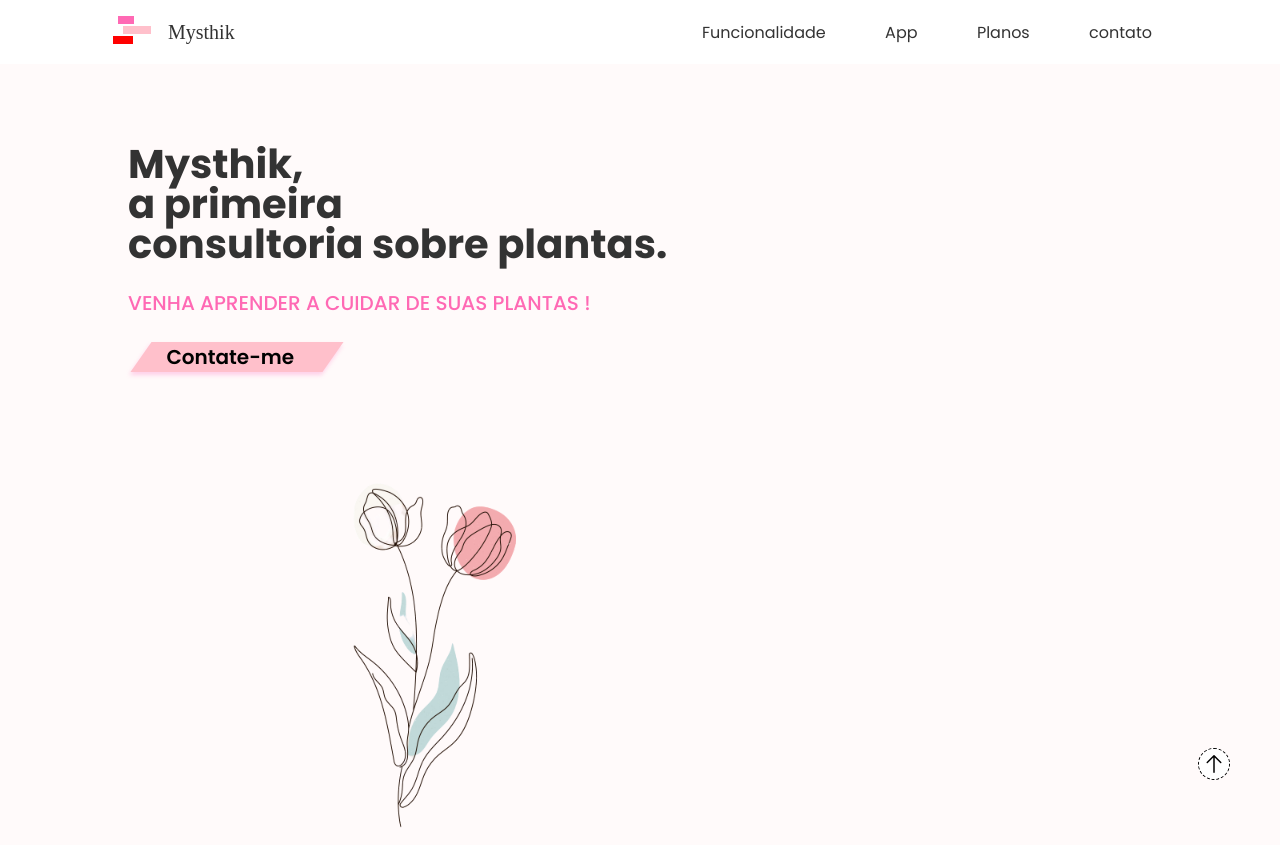
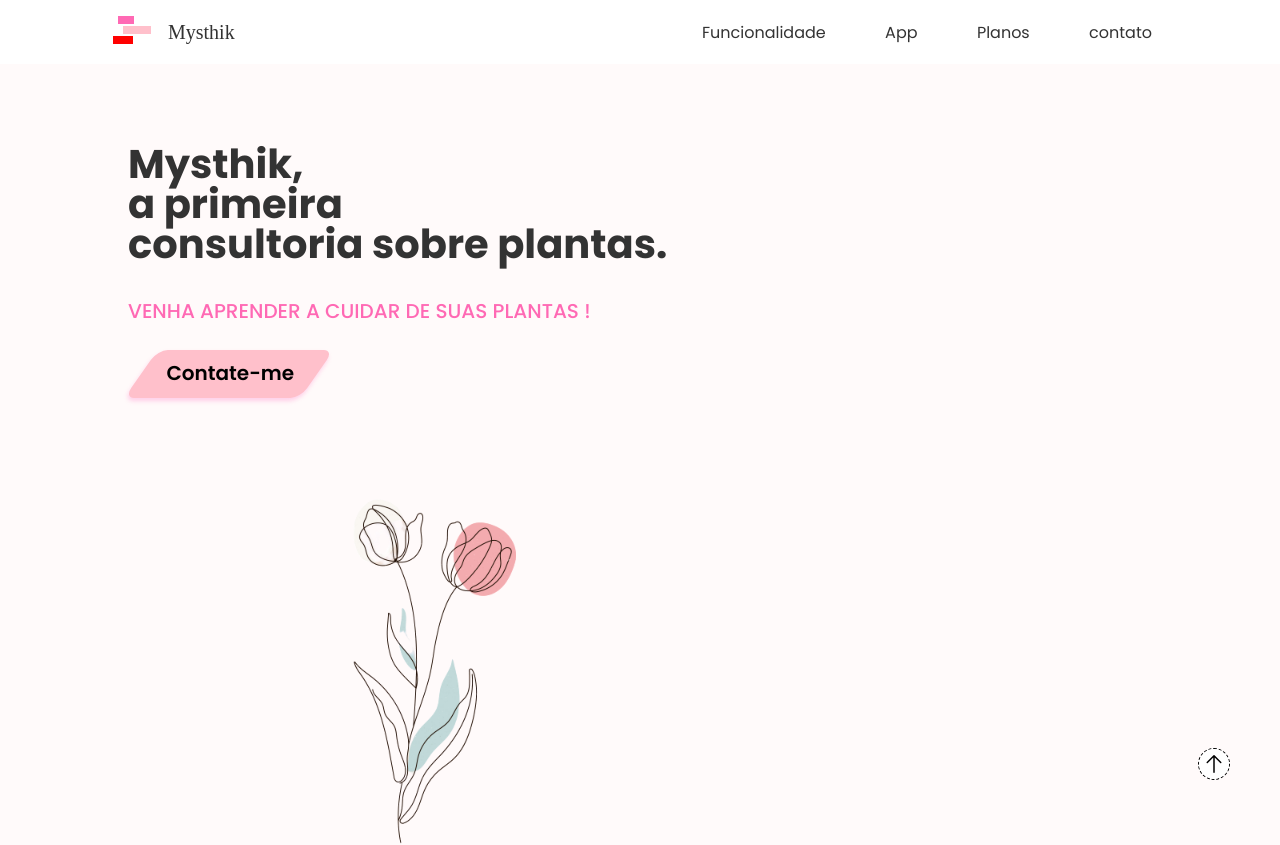
Before and after one commit to cleitonBarros/Mysthik, a React (Vite) app: page / in a window 1280 px wide. Shown: the top 845 px of the page. Built offline with nearby package versions, Linux system fonts and the light colour scheme; a web font is replaced by a local one.

Commit message:
:lipstick: feat: update  scrollreveal

```diff
--- a/src/page/index.tsx
+++ b/src/page/index.tsx
@@ -13,8 +13,8 @@ import { useEffect } from "react";
 export function Home() {
   useEffect(() => {
     ScrollReveal({
-      distance: "60px",
-      duration: 500,
+      distance: "50px",
+      duration: 1500,
       reset: true
     });
     ScrollReveal().reveal(".text", { delay: 500, origin: "left" });
--- a/src/page/style.ts
+++ b/src/page/style.ts
@@ -13,7 +13,7 @@ export const Hero = styled.section`
   .title {
     display: flex;
     flex-direction: column;
-    gap: 1.5rem;
+    gap: 2rem;
     h1 {
       font-size: 2.5rem;
       line-height: 1;
@@ -39,10 +39,12 @@ export const Hero = styled.section`
         position: absolute;
         content: "";
         left: -25px;
+        top: -8px;
         transform: skewX(-35deg);
-        width: 12rem;
-        height: 100%;
+        width: 11rem;
+        height: 3rem;
         z-index: -1;
+        border-radius: 10px;
         background-color: ${({ theme }) => theme.COLORS.PINK};
       }
       &:hover {
--- a/src/styles/global.ts
+++ b/src/styles/global.ts
@@ -20,6 +20,7 @@ export default createGlobalStyle`
     }
 
     button, a{
+        font-family: inherit;
         cursor: pointer;
         transition: filter 0.2s;
     }
```
